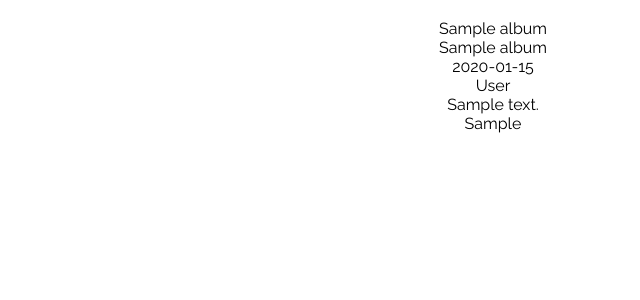
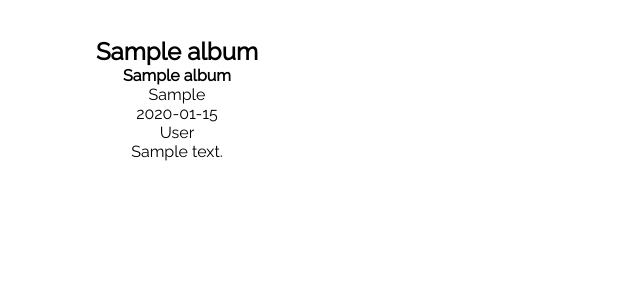
Before and after one commit to KillahDillah/CreateSchema, a Node server app: page /albums in a window 1280 px wide. Shown: the top 300 px of the page, without its empty margins (147-787 px from the left). Run offline with Node 20, Linux system fonts and the light colour scheme; tables that the repository leaves empty hold one stand-in row (values such as "Sample post"); some libraries are stand-ins or nearby versions.

Commit message:
added css

```diff
--- a/static/css/main.css
+++ b/static/css/main.css
@@ -4,7 +4,7 @@ html {
 font-family: 'Raleway', sans-serif;
 }
 
-body {
+.index_body {
   margin:auto;
   width: 50%;
   text-align: center;
@@ -12,7 +12,8 @@ body {
 }
 
 h1 {
-  color:blue;
+  color:#3EA53E;
+
 }
 
 .contain {
@@ -31,3 +32,17 @@ h1 {
 	font-size: medium;
 	border: none;
 }
+
+#albumname {
+	font-size: x-large;
+}
+
+.album_box {
+	display: flex;
+	text-align: center;
+}
+
+.box {
+	margin-right: 15px;
+	width: 50%;
+}
--- a/views/index.mustache
+++ b/views/index.mustache
@@ -6,8 +6,11 @@
   <link rel="stylesheet" href="css/main.css" />
   <link href="https://fonts.googleapis.com/css?family=Raleway" rel="stylesheet">
 </head>
-<body>
+<body class="index_body">
+  <div id="header">
     <h1> Music Collections</h1>
+  </div>
+
   <form action="/albums" method="post" class="contain">
     <div>
         <input type="text" name="albumName" placeholder="Album Name" class="form"/>
@@ -30,5 +33,6 @@
         <input type="submit" value="Add Album" id="button"/>
   </form>
 
+
 </body>
 </html>
```
Also changed, not shown: views/album.mustache (+27 -11 lines). Lines whose indentation alone changed are shown as unchanged.
